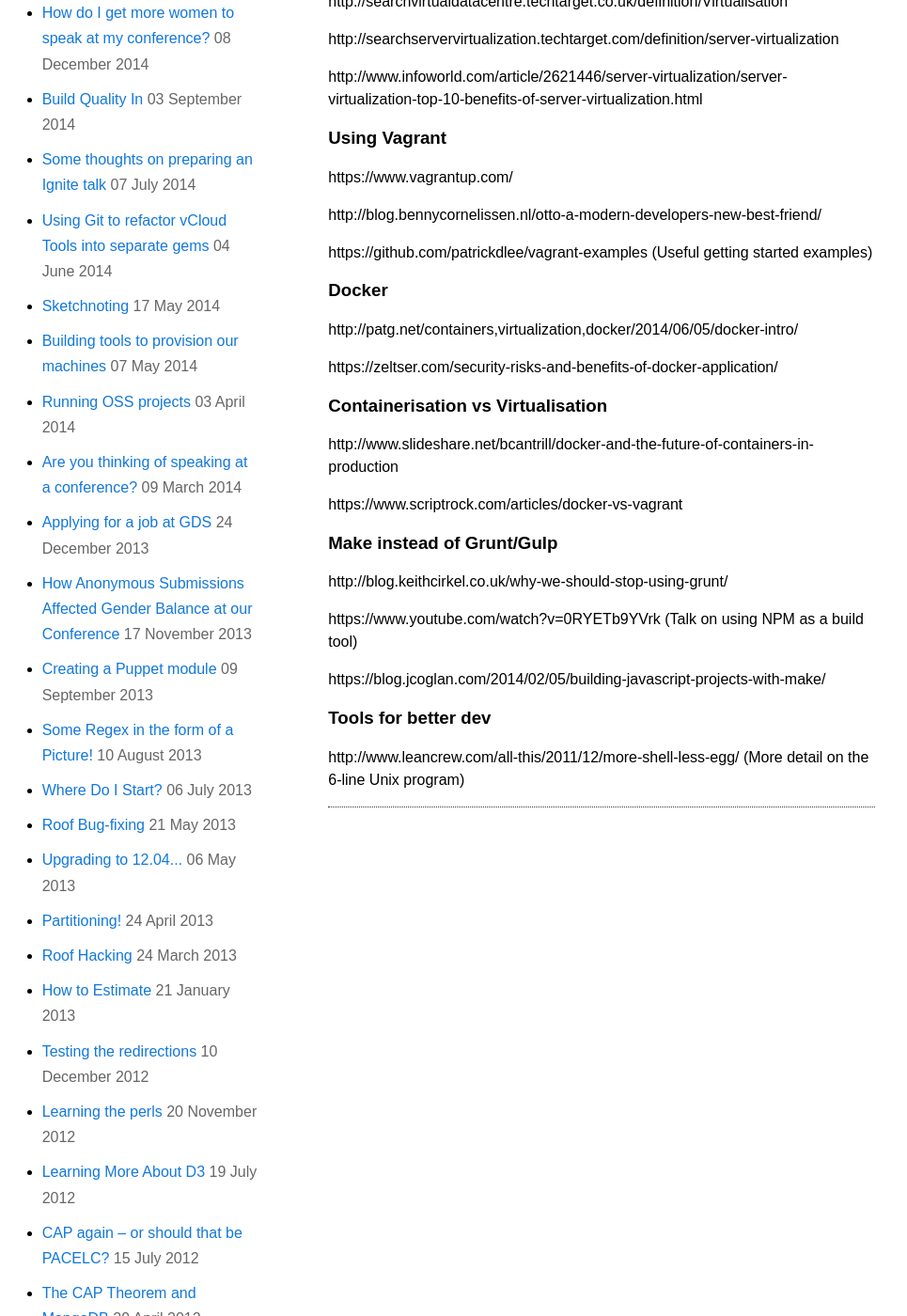
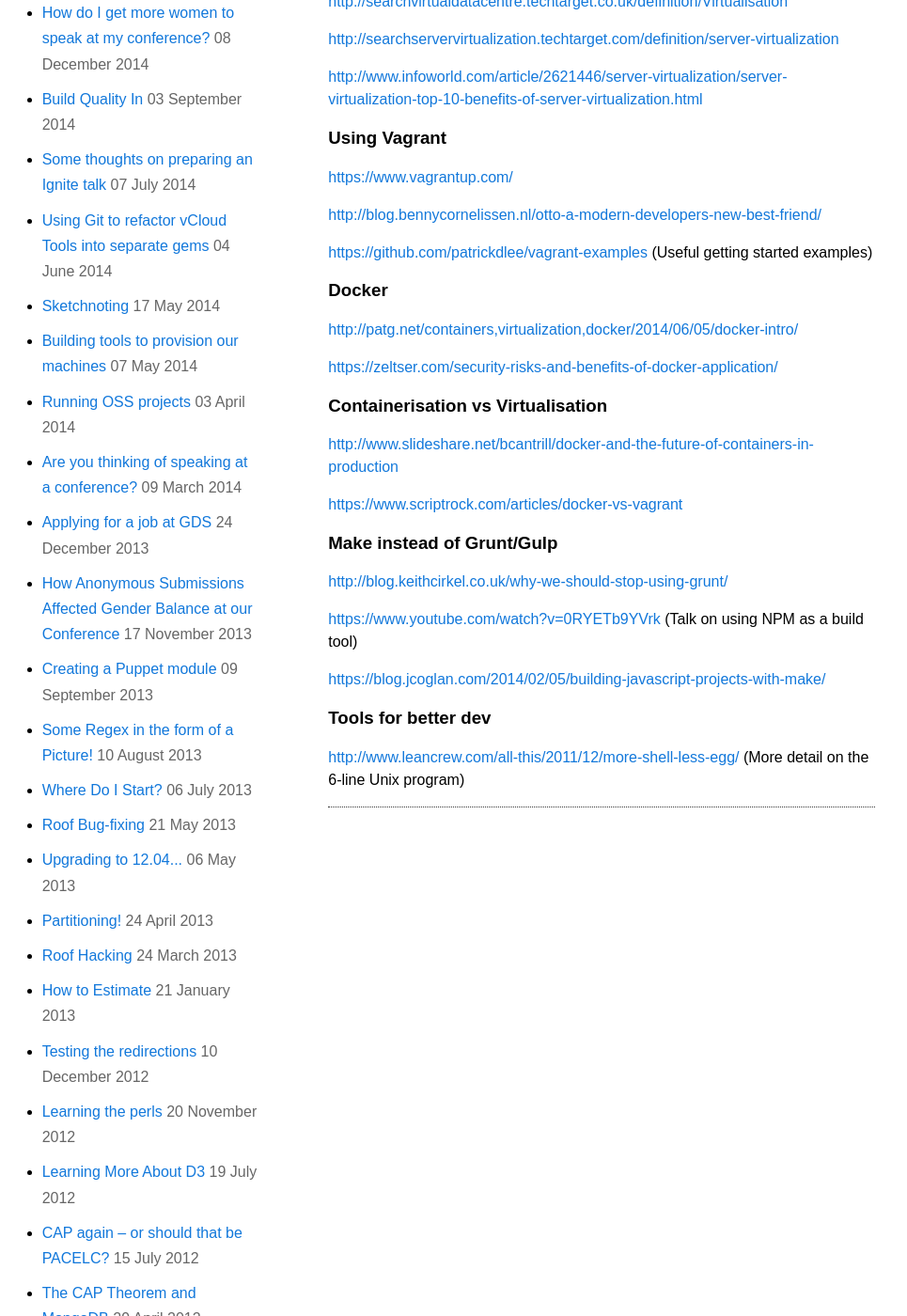
Before and after one commit to annashipman/annashipman.github.io, a Jekyll site: the page built from _posts/2015-11-07-slides-from-ops-a-devs-guide.md, in a window 1280 px wide and 1400 px high, scrolled down 1134 px. Shown: the whole window at 94% size, without its empty margins (0-965 px from the left). Built offline with Jekyll 4.4.1, drawn with Linux system fonts in a browser that asks for light colours; part of the change alters nothing that is shown.

```diff
--- a/_posts/2015-11-07-slides-from-ops-a-devs-guide.md
+++ b/_posts/2015-11-07-slides-from-ops-a-devs-guide.md
@@ -27,51 +27,50 @@ href="//www.slideshare.net/annashipman" target="_blank">annashipman</a></strong>
 
 ### Configuration management
 
-https://www.scriptrock.com/articles/the-7-configuration-management-tools-you-need-to-know
+[https://www.scriptrock.com/articles/the-7-configuration-management-tools-you-need-to-know](https://www.scriptrock.com/articles/the-7-configuration-management-tools-you-need-to-know)
 
-http://gettingstartedwithchef.com/first-steps-with-chef.html
+[http://gettingstartedwithchef.com/first-steps-with-chef.html](http://gettingstartedwithchef.com/first-steps-with-chef.html)
 
-https://docs.vagrantup.com/v2/getting-started/provisioning.html
+[https://docs.vagrantup.com/v2/getting-started/provisioning.html](https://docs.vagrantup.com/v2/getting-started/provisioning.html)
 
 ### Virtualisation
 
-http://searchvirtualdatacentre.techtarget.co.uk/definition/Virtualisation
+[http://searchvirtualdatacentre.techtarget.co.uk/definition/Virtualisation](http://searchvirtualdatacentre.techtarget.co.uk/definition/Virtualisation)
 
-http://searchservervirtualization.techtarget.com/definition/server-virtualization
+[http://searchservervirtualization.techtarget.com/definition/server-virtualization](http://searchservervirtualization.techtarget.com/definition/server-virtualization)
 
-http://www.infoworld.com/article/2621446/server-virtualization/server-virtualization-top-10-benefits-of-server-virtualization.html
+[http://www.infoworld.com/article/2621446/server-virtualization/server-virtualization-top-10-benefits-of-server-virtualization.html](http://www.infoworld.com/article/2621446/server-virtualization/server-virtualization-top-10-benefits-of-server-virtualization.html)
 
 
 ### Using Vagrant
 
-https://www.vagrantup.com/
+[https://www.vagrantup.com/](https://www.vagrantup.com/)
 
-http://blog.bennycornelissen.nl/otto-a-modern-developers-new-best-friend/
+[http://blog.bennycornelissen.nl/otto-a-modern-developers-new-best-friend/](http://blog.bennycornelissen.nl/otto-a-modern-developers-new-best-friend/)
 
-https://github.com/patrickdlee/vagrant-examples (Useful getting started
-examples)
+[https://github.com/patrickdlee/vagrant-examples](https://github.com/patrickdlee/vagrant-examples)
+(Useful getting started examples)
 
 ### Docker
 
-http://patg.net/containers,virtualization,docker/2014/06/05/docker-intro/
+[http://patg.net/containers,virtualization,docker/2014/06/05/docker-intro/](http://patg.net/containers,virtualization,docker/2014/06/05/docker-intro/)
 
-https://zeltser.com/security-risks-and-benefits-of-docker-application/
+[https://zeltser.com/security-risks-and-benefits-of-docker-application/](https://zeltser.com/security-risks-and-benefits-of-docker-application/)
 
 ### Containerisation vs Virtualisation
 
-http://www.slideshare.net/bcantrill/docker-and-the-future-of-containers-in-production
+[http://www.slideshare.net/bcantrill/docker-and-the-future-of-containers-in-production](http://www.slideshare.net/bcantrill/docker-and-the-future-of-containers-in-production)
 
-https://www.scriptrock.com/articles/docker-vs-vagrant
+[https://www.scriptrock.com/articles/docker-vs-vagrant](https://www.scriptrock.com/articles/docker-vs-vagrant)
 
 ### Make instead of Grunt/Gulp
 
-http://blog.keithcirkel.co.uk/why-we-should-stop-using-grunt/
+[http://blog.keithcirkel.co.uk/why-we-should-stop-using-grunt/](http://blog.keithcirkel.co.uk/why-we-should-stop-using-grunt/)
 
-https://www.youtube.com/watch?v=0RYETb9YVrk (Talk on using NPM as a build tool)
+[https://www.youtube.com/watch?v=0RYETb9YVrk](https://www.youtube.com/watch?v=0RYETb9YVrk) (Talk on using NPM as a build tool)
 
-https://blog.jcoglan.com/2014/02/05/building-javascript-projects-with-make/
+[https://blog.jcoglan.com/2014/02/05/building-javascript-projects-with-make/](https://blog.jcoglan.com/2014/02/05/building-javascript-projects-with-make/)
 
 ### Tools for better dev
 
-http://www.leancrew.com/all-this/2011/12/more-shell-less-egg/ (More detail on
-the 6-line Unix program)
+[http://www.leancrew.com/all-this/2011/12/more-shell-less-egg/](http://www.leancrew.com/all-this/2011/12/more-shell-less-egg/) (More detail on the 6-line Unix program)
```
